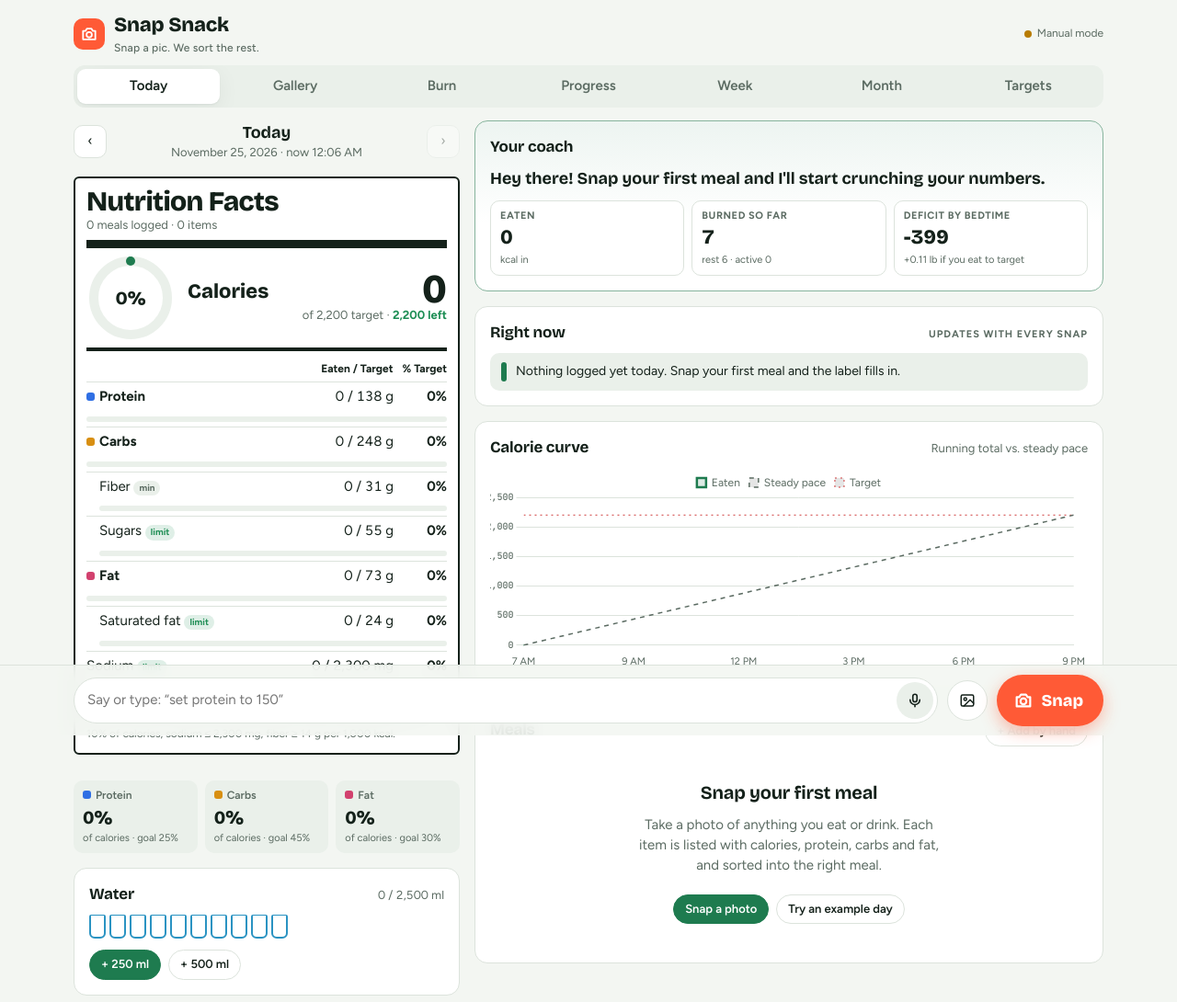
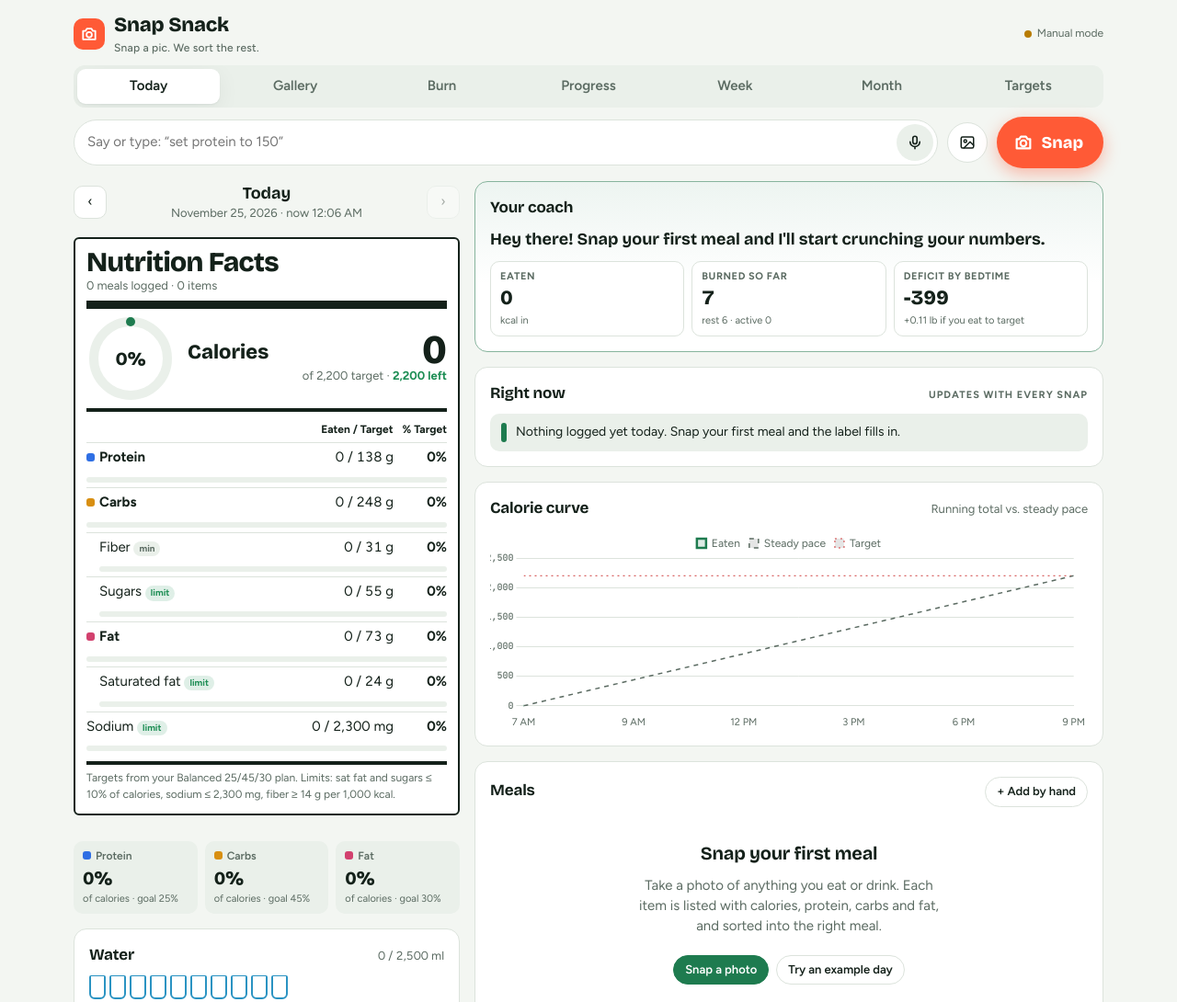
Before and after one commit to aI2bI/aI2bI, a plain HTML site: page snap-snack/index.html in a window 1280 px wide. Shown: the top 1090 px of the page at 92% size. Drawn offline with nearby package versions, Linux system fonts and the light colour scheme.

Commit message:
Merge top-header command bar layout from the live page; keep the arrow-pointer fix
Co-Authored-By: Claude Opus 5.5 <noreply@anthropic.com>
Claude-Session: https://claude.ai/code/session_01CeUqzDduZGJ2tWQ9f9Cakr

```diff
--- a/snap-snack/index.html
+++ b/snap-snack/index.html
@@ -45,7 +45,7 @@
 [hidden]{display:none!important}
 body{margin:0;background:var(--bg);color:var(--ink);font:15px/1.45 var(--f-body);
   padding-left:max(16px,env(safe-area-inset-left,0px));padding-right:max(16px,env(safe-area-inset-right,0px));
-  padding-block:0 calc(120px + env(safe-area-inset-bottom,0px));-webkit-font-smoothing:antialiased}
+  padding-block:0 calc(220px + env(safe-area-inset-bottom,0px));-webkit-font-smoothing:antialiased}
 body::before{content:"";position:fixed;inset:0 0 auto;height:env(safe-area-inset-top,0px);z-index:30;background:var(--bg)}
 button,input,select,textarea{font:inherit;color:inherit}
 button{cursor:pointer}
@@ -192,8 +192,7 @@ th{font-size:11px;text-transform:uppercase;letter-spacing:.06em;color:var(--mute
 .rowbtns{display:flex;gap:8px;flex-wrap:wrap;margin-top:10px}
 
 /* bottom bar */
-.dock{position:fixed;left:0;right:0;bottom:0;z-index:25;background:color-mix(in srgb,var(--bg) 88%,transparent);backdrop-filter:blur(10px);-webkit-backdrop-filter:blur(10px);border-top:1px solid var(--line);
-  padding:10px max(16px,env(safe-area-inset-right,0px)) calc(10px + env(safe-area-inset-bottom,0px)) max(16px,env(safe-area-inset-left,0px))}
+.dock{position:static;background:transparent;border:0;padding:0}
 .dock .in{max-width:1120px;margin:0 auto;display:flex;gap:10px;align-items:center}
 .cmd{flex:1;min-width:0;display:flex;align-items:center;gap:6px;background:var(--surface);border:1px solid var(--line);border-radius:999px;padding:4px 4px 4px 14px}
 .cmd input{flex:1;min-width:0;border:0;background:transparent;padding:8px 0;outline:none}
@@ -208,13 +207,13 @@ th{font-size:11px;text-transform:uppercase;letter-spacing:.06em;color:var(--mute
 .heard{max-width:1120px;margin:0 auto 6px;font-size:13px;color:var(--muted);min-height:0}
 
 /* toast */
-.toast{position:fixed;left:50%;transform:translateX(-50%);bottom:calc(92px + env(safe-area-inset-bottom,0px));z-index:40;background:var(--ink);color:var(--bg);padding:10px 14px;border-radius:12px;font-size:14px;display:flex;gap:12px;align-items:center;max-width:min(92vw,520px);box-shadow:var(--shadow)}
+.toast{position:fixed;left:50%;transform:translateX(-50%);top:calc(16px + env(safe-area-inset-top,0px));z-index:40;background:var(--ink);color:var(--bg);padding:10px 14px;border-radius:12px;font-size:14px;display:flex;gap:12px;align-items:center;max-width:min(92vw,520px);box-shadow:var(--shadow)}
 .toast button{background:transparent;border:0;color:var(--bg);font-weight:800;text-decoration:underline}
 
 /* sheet */
 .scrim{position:fixed;inset:0;background:rgba(8,14,11,.45);z-index:50;display:flex;align-items:flex-end;justify-content:center}
 @media (min-width:700px){.scrim{align-items:center}}
-.sheet{background:var(--surface);width:min(640px,100%);max-height:88vh;overflow:auto;border-radius:18px 18px 0 0;padding:18px max(16px,env(safe-area-inset-right,0px)) calc(18px + env(safe-area-inset-bottom,0px)) max(16px,env(safe-area-inset-left,0px));display:flex;flex-direction:column;gap:12px}
+.sheet{background:var(--surface);width:min(640px,100%);max-height:80vh;margin-bottom:90px;border-radius:18px!important;overflow:auto;border-radius:18px 18px 0 0;padding:18px max(16px,env(safe-area-inset-right,0px)) calc(18px + env(safe-area-inset-bottom,0px)) max(16px,env(safe-area-inset-left,0px));display:flex;flex-direction:column;gap:12px}
 @media (min-width:700px){.sheet{border-radius:18px}}
 .sheet .hero{width:100%;max-height:220px;object-fit:cover;border-radius:12px}
 .itemedit{display:grid;grid-template-columns:minmax(0,2fr) minmax(0,1.3fr) repeat(4,minmax(0,.8fr)) auto;gap:6px;align-items:end}
@@ -290,7 +289,7 @@ th{font-size:11px;text-transform:uppercase;letter-spacing:.06em;color:var(--mute
 .metric .pill{font-size:10px;padding:2px 7px}
 @media (max-width:420px){.metrics{grid-template-columns:repeat(2,minmax(0,1fr))}}
 @supports not (color: color-mix(in srgb, red 50%, blue)){
-  .dock{background:var(--bg)} .coach{background:var(--surface)} .chipbtn.danger{border-color:var(--bad)}
+  .coach{background:var(--surface)} .chipbtn.danger{border-color:var(--bad)}
   .pill.good,.pill.warn,.pill.bad,.gr.good,.gr.mid,.gr.warn,.gr.bad{background:var(--surface-2)}
   .snap{box-shadow:none} .analyzing::after{background:none} .entry:hover{border-color:var(--accent)}
 }
@@ -317,10 +316,6 @@ th{font-size:11px;text-transform:uppercase;letter-spacing:.06em;color:var(--mute
       <button role="tab" data-view="month" aria-selected="false">Month</button>
       <button role="tab" data-view="targets" aria-selected="false">Targets</button>
     </nav>
-  </header>
-  <main id="main"></main>
-</div>
-
 <div class="dock">
   <div class="heard" id="heard" hidden></div>
   <div class="in">
@@ -340,6 +335,11 @@ th{font-size:11px;text-transform:uppercase;letter-spacing:.06em;color:var(--mute
     </button>
   </div>
 </div>
+  </header>
+  <main id="main"></main>
+</div>
+
+
 <input type="file" id="cam" accept="image/*" capture="environment" hidden>
 <input type="file" id="gallery" accept="image/*" multiple hidden>
 <input type="file" id="importfile" accept="application/json,.json" hidden>
```
Also changed, not shown: snap-snack/site/index.html (+10 -10 lines), snap-snack/snap-snack-share.html (+10 -10 lines).
